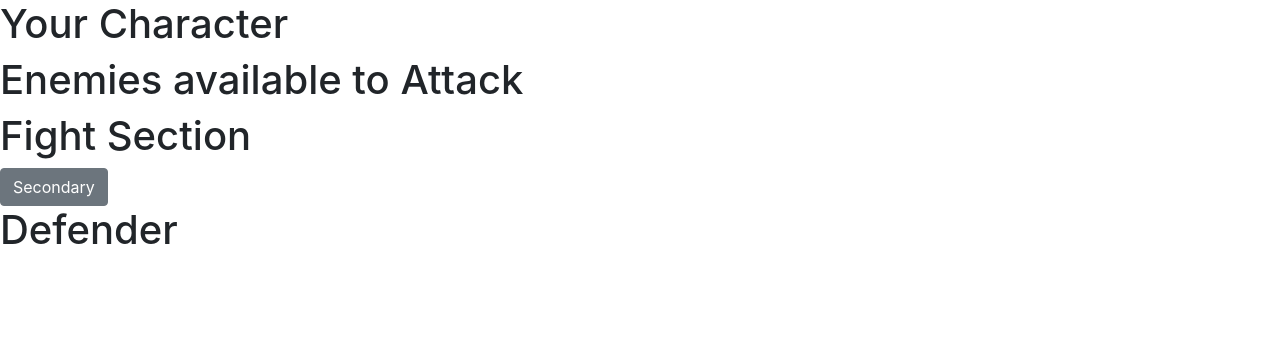
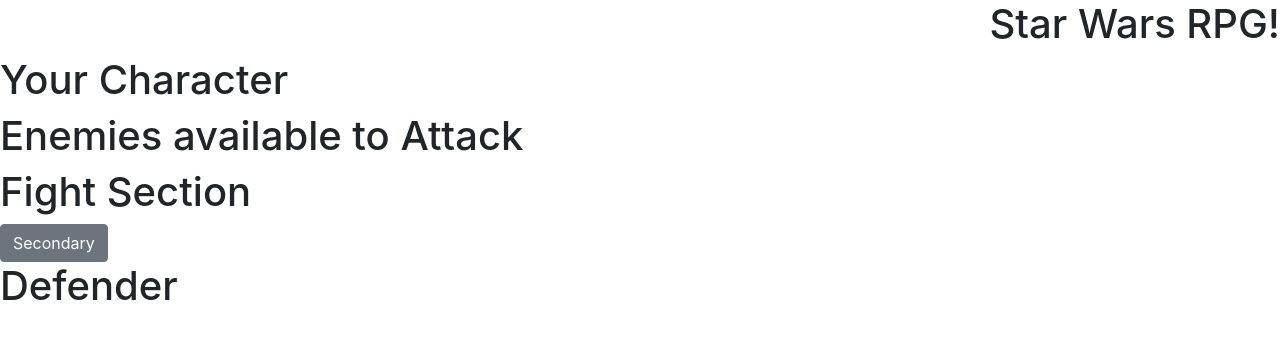
Before and after one commit to JMo911/unit-4-game, a plain HTML site: page index.html in a window 1280 px wide. Drawn offline with nearby package versions, Linux system fonts and the light colour scheme.

Commit message:
markup done

```diff
--- a/index.html
+++ b/index.html
@@ -9,10 +9,11 @@
 </head>
 <body>
 
-    <div class="fluid-container justify-content-center">
+    <div class="fluid-container">
 
         <!--ROW 1-->
-        <h1 class="justify-content-center">Your Character</h1>
+        <h1 class="text-right">Star Wars RPG!</h1>
+        <h1>Your Character</h1>
 
 
         <h1>Enemies available to Attack</h1>
```
